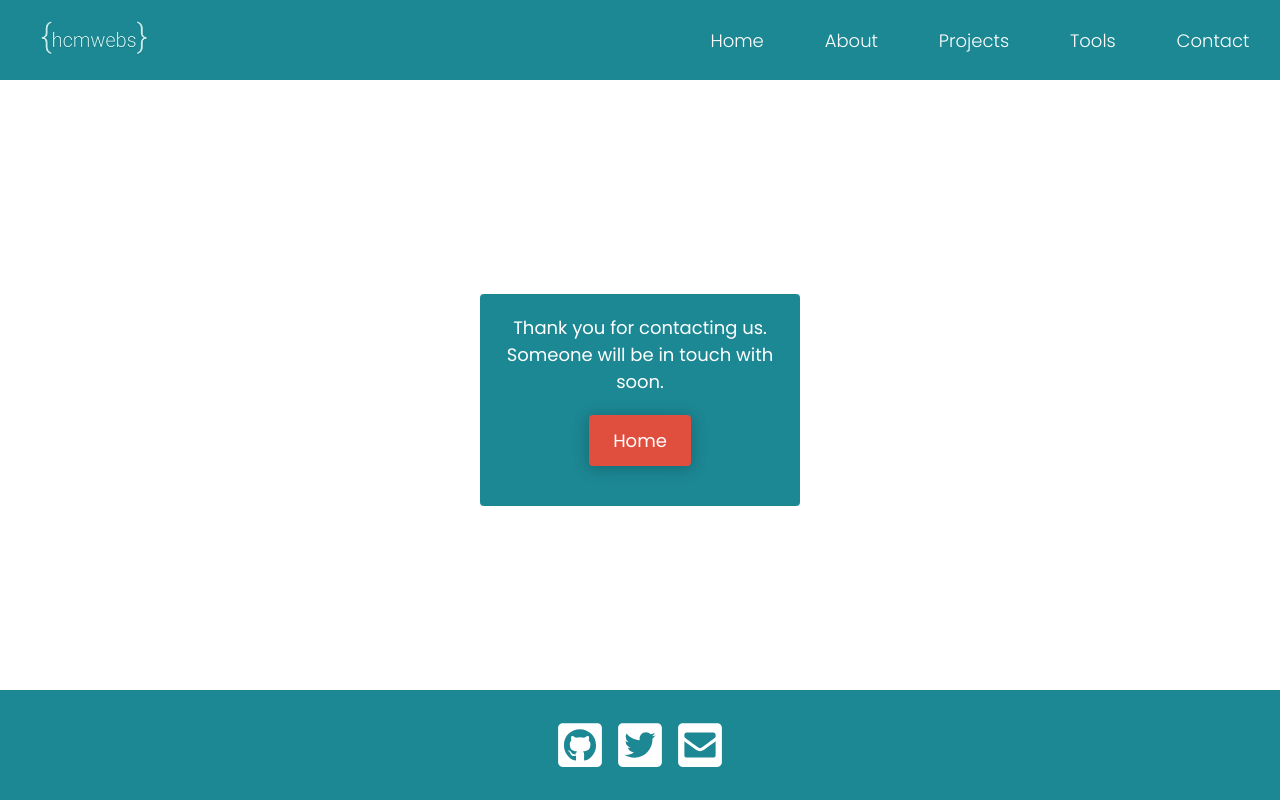
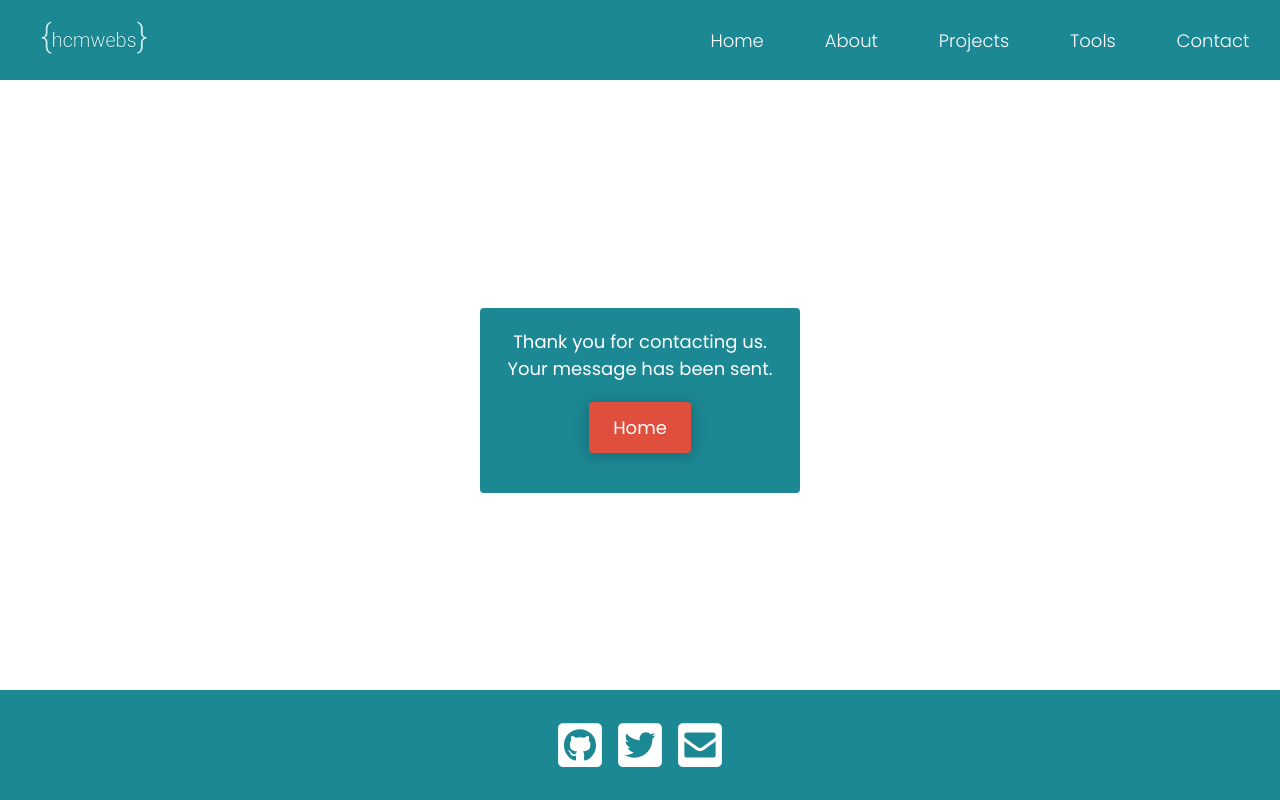
Before and after one commit to Hcmwebs/hcmwebs-react, a React (Create React App) app: page /Contact in a window 1280 px wide. Both pictures are taken after typing "Sample", "name@example.com", "Sample" into the empty fields and a click on the button "Send". Built offline with nearby package versions, Linux system fonts and the light colour scheme; a web font is replaced by a local one.

Commit message:
corrected a tuypo on the message
Signed-off-by: Heze <64218603+Hcmwebs@users.noreply.github.com>

```diff
--- a/src/js/FormSuccess.js
+++ b/src/js/FormSuccess.js
@@ -3,7 +3,7 @@ import { Link } from 'react-router-dom';
 const FormSuccess = () => {
   return (
     <div className='successMessage'>
-      <p>Thank you for contacting us. Someone will be in touch with soon.</p>
+      <p>Thank you for contacting us. Your message has been sent.</p>
       <Link to='/' className='btn'>
         Home
       </Link>
```
